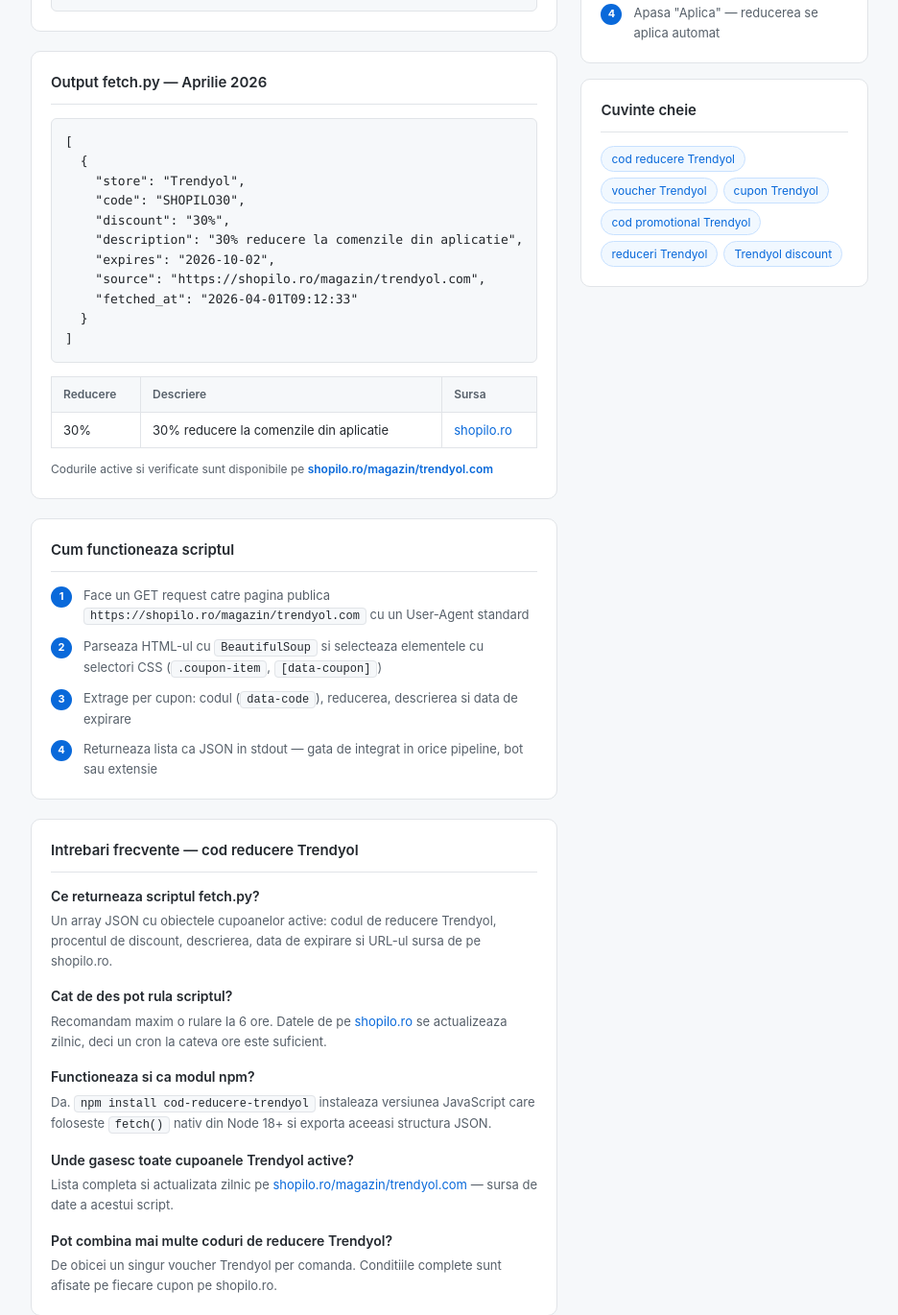
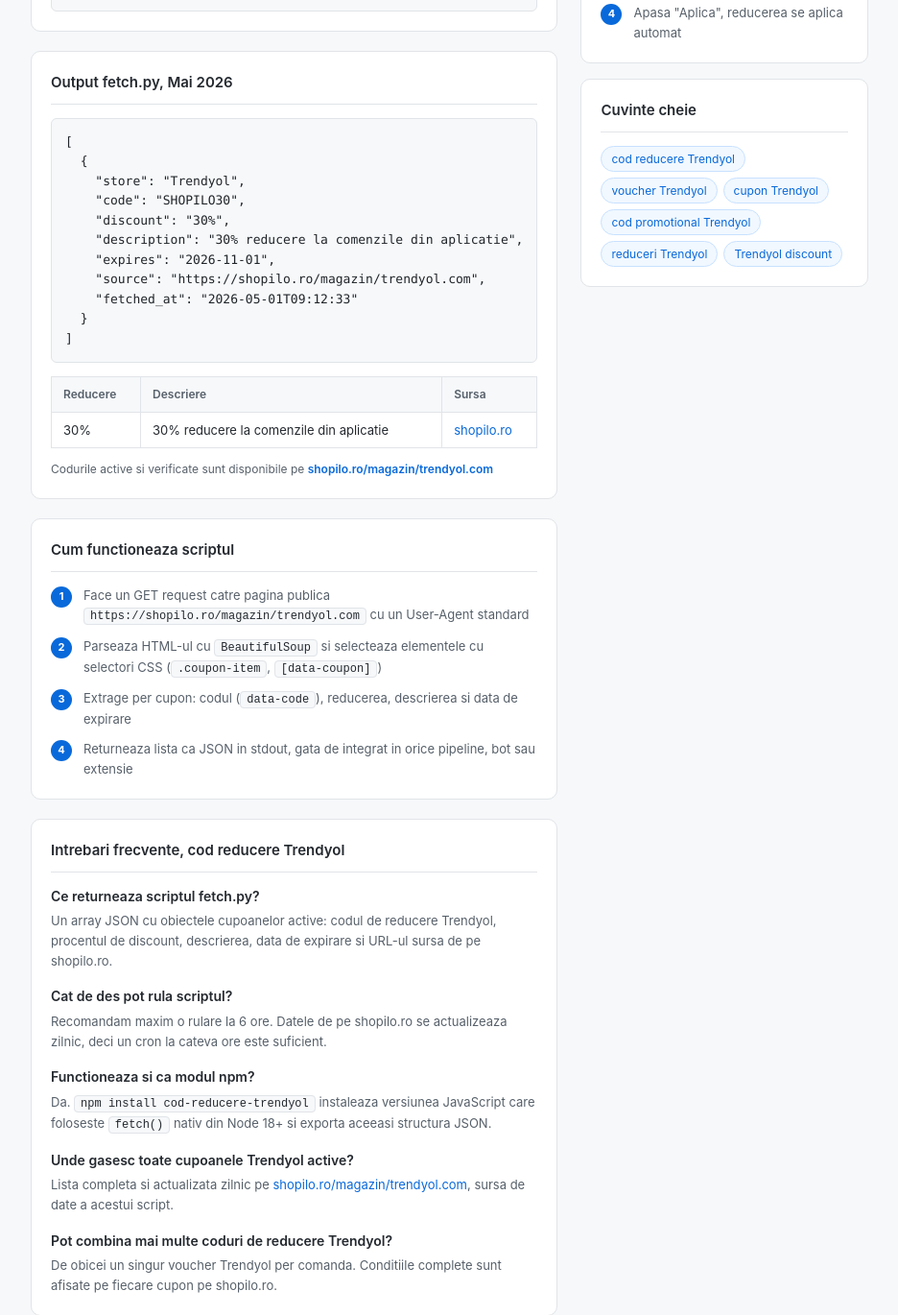
Before and after one commit to shopilo-ro/cod-reducere-trendyol, a website: page index.html in a window 1280 px wide. Shown: the part 832-2202 px from the top of the page at 96% size, without its empty margins (202-1138 px from the left). Drawn offline with Linux system fonts and the light colour scheme.

Commit message:
Update Mai 2026

```diff
--- a/index.html
+++ b/index.html
@@ -3,11 +3,11 @@
 <head>
   <meta charset="UTF-8">
   <meta name="viewport" content="width=device-width, initial-scale=1.0">
-  <title>Cod reducere Trendyol — Aprilie 2026 | shopilo.ro</title>
+  <title>Cod reducere Trendyol, Mai 2026 | shopilo.ro</title>
   <meta name="description" content="Script Python open-source pentru fetch automat de coduri de reducere Trendyol. Returneaza cupoane Trendyol active in format JSON de pe shopilo.ro.">
   <meta name="robots" content="index, follow">
   <meta property="og:type" content="website">
-  <meta property="og:title" content="Cod reducere Trendyol — Aprilie 2026 | shopilo.ro">
+  <meta property="og:title" content="Cod reducere Trendyol, Mai 2026 | shopilo.ro">
   <meta property="og:description" content="Script Python open-source pentru fetch automat de coduri de reducere Trendyol de pe shopilo.ro.">
   <meta property="og:url" content="https://shopilo-ro.github.io/cod-reducere-trendyol/">
   <script type="application/ld+json">{
@@ -57,7 +57,7 @@
   ]
 }</script>
   <script type="application/ld+json">{"@context": "https://schema.org", "@type": "BreadcrumbList", "itemListElement": [{"@type": "ListItem", "position": 1, "name": "Shopilo Dev", "item": "https://shopilo-ro.github.io"}, {"@type": "ListItem", "position": 2, "name": "Cod reducere Trendyol", "item": "https://shopilo-ro.github.io/cod-reducere-trendyol/"}]}</script>
-  <script type="application/ld+json">{"@context": "https://schema.org", "@type": "WebPage", "name": "Cod reducere Trendyol | shopilo.ro", "description": "Cele mai bune coduri de reducere Trendyol. Cupoane Trendyol active, voucher Trendyol si oferte exclusive pe shopilo.ro.", "url": "https://shopilo-ro.github.io/cod-reducere-trendyol/", "dateModified": "2026-04-01", "isPartOf": {"@type": "WebSite", "name": "Shopilo Dev", "url": "https://shopilo-ro.github.io"}, "about": {"@type": "Thing", "name": "Trendyol"}}</script>
+  <script type="application/ld+json">{"@context": "https://schema.org", "@type": "WebPage", "name": "Cod reducere Trendyol | shopilo.ro", "description": "Cele mai bune coduri de reducere Trendyol. Cupoane Trendyol active, voucher Trendyol si oferte exclusive pe shopilo.ro.", "url": "https://shopilo-ro.github.io/cod-reducere-trendyol/", "dateModified": "2026-05-01", "isPartOf": {"@type": "WebSite", "name": "Shopilo Dev", "url": "https://shopilo-ro.github.io"}, "about": {"@type": "Thing", "name": "Trendyol"}}</script>
   <style>
     *{margin:0;padding:0;box-sizing:border-box}
     body{font-family:-apple-system,BlinkMacSystemFont,'Segoe UI',sans-serif;background:#f6f8fa;color:#212529;line-height:1.6}
@@ -174,16 +174,16 @@
     </div>
 
     <div class="card">
-      <h2>Output fetch.py — Aprilie 2026</h2>
+      <h2>Output fetch.py, Mai 2026</h2>
       <pre><code>[
   {
     "store": "Trendyol",
     "code": "SHOPILO30",
     "discount": "30%",
     "description": "30% reducere la comenzile din aplicatie",
-    "expires": "2026-10-02",
+    "expires": "2026-11-01",
     "source": "https://shopilo.ro/magazin/trendyol.com",
-    "fetched_at": "2026-04-01T09:12:33"
+    "fetched_at": "2026-05-01T09:12:33"
   }
 ]</code></pre>
       <table style="margin-top:14px">
@@ -212,19 +212,19 @@
         <div class="step"><span class="step-num">1</span><span>Face un GET request catre pagina publica <span class="inline-code">https://shopilo.ro/magazin/trendyol.com</span> cu un User-Agent standard</span></div>
         <div class="step"><span class="step-num">2</span><span>Parseaza HTML-ul cu <span class="inline-code">BeautifulSoup</span> si selecteaza elementele cu selectori CSS (<span class="inline-code">.coupon-item</span>, <span class="inline-code">[data-coupon]</span>)</span></div>
         <div class="step"><span class="step-num">3</span><span>Extrage per cupon: codul (<span class="inline-code">data-code</span>), reducerea, descrierea si data de expirare</span></div>
-        <div class="step"><span class="step-num">4</span><span>Returneaza lista ca JSON in stdout — gata de integrat in orice pipeline, bot sau extensie</span></div>
+        <div class="step"><span class="step-num">4</span><span>Returneaza lista ca JSON in stdout, gata de integrat in orice pipeline, bot sau extensie</span></div>
       </div>
     </div>
 
     <div class="card">
-      <h2>Intrebari frecvente — cod reducere Trendyol</h2>
+      <h2>Intrebari frecvente, cod reducere Trendyol</h2>
       <div class="faq-item">
         <h3>Ce returneaza scriptul fetch.py?</h3>
         <p>Un array JSON cu obiectele cupoanelor active: codul de reducere Trendyol, procentul de discount, descrierea, data de expirare si URL-ul sursa de pe shopilo.ro.</p>
       </div>
       <div class="faq-item">
         <h3>Cat de des pot rula scriptul?</h3>
-        <p>Recomandam maxim o rulare la 6 ore. Datele de pe <a href="https://shopilo.ro/magazin/trendyol.com">shopilo.ro</a> se actualizeaza zilnic, deci un cron la cateva ore este suficient.</p>
+        <p>Recomandam maxim o rulare la 6 ore. Datele de pe shopilo.ro se actualizeaza zilnic, deci un cron la cateva ore este suficient.</p>
       </div>
       <div class="faq-item">
         <h3>Functioneaza si ca modul npm?</h3>
@@ -232,7 +232,7 @@
       </div>
       <div class="faq-item">
         <h3>Unde gasesc toate cupoanele Trendyol active?</h3>
-        <p>Lista completa si actualizata zilnic pe <a href="https://shopilo.ro/magazin/trendyol.com">shopilo.ro/magazin/trendyol.com</a> — sursa de date a acestui script.</p>
+        <p>Lista completa si actualizata zilnic pe <a href="https://shopilo.ro/magazin/trendyol.com">shopilo.ro/magazin/trendyol.com</a>, sursa de date a acestui script.</p>
       </div>
       <div class="faq-item">
         <h3>Pot combina mai multe coduri de reducere Trendyol?</h3>
@@ -255,7 +255,7 @@
         <div class="step"><span class="step-num">1</span><span>Copiaza codul din output-ul scriptului</span></div>
         <div class="step"><span class="step-num">2</span><span>Adauga produsele dorite in cosul Trendyol</span></div>
         <div class="step"><span class="step-num">3</span><span>La checkout, introdu codul in campul "Voucher" sau "Cod promotional"</span></div>
-        <div class="step"><span class="step-num">4</span><span>Apasa "Aplica" — reducerea se aplica automat</span></div>
+        <div class="step"><span class="step-num">4</span><span>Apasa "Aplica", reducerea se aplica automat</span></div>
       </div>
     </div>
 
@@ -276,7 +276,7 @@
 </div>
 
 <footer>
-  Script open-source. Date de pe <a href="https://shopilo.ro/magazin/trendyol.com">shopilo.ro</a> &mdash;
+  Script open-source. Date de pe <a href="https://shopilo.ro/magazin/trendyol.com">shopilo.ro</a> |
   <a href="https://shopilo-ro.github.io">Toate magazinele</a>
 </footer>
 
```
